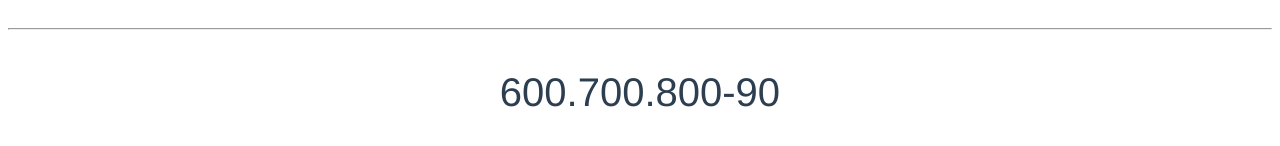
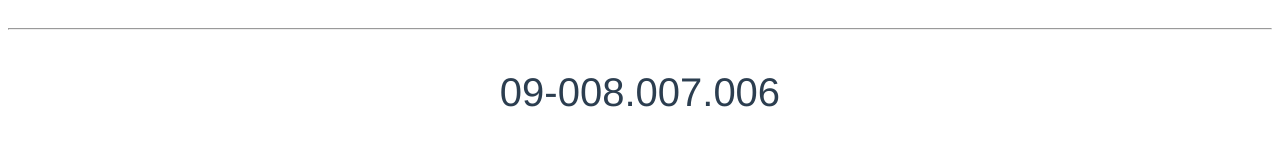
Before and after one commit to jnishizima/vuejs, a Vue app in the folder filtros-mixins/: page / in a window 1280 px wide. Shown: the part 178-324 px from the top of the page. Built offline with nearby package versions, Linux system fonts and the light colour scheme.

Commit message:
Filtro Global e Como Encadear Múltiplos Filtros

```diff
--- a/filtros-mixins/src/App.vue
+++ b/filtros-mixins/src/App.vue
@@ -2,7 +2,7 @@
 	<div id="app">
 		<h1>Filtros & Mixins</h1>
 		<hr>
-		<p>{{ cpf | mascaraCpf }}</p>
+		<p>{{ cpf | mascaraCpf | inverter }}</p>
 	</div>
 </template>
 
--- a/filtros-mixins/src/main.js
+++ b/filtros-mixins/src/main.js
@@ -3,6 +3,10 @@ import App from './App.vue'
 
 Vue.config.productionTip = false
 
+Vue.filter('inverter', function(valor) {
+	return valor.split('').reverse().join('')
+})
+
 new Vue({
 	render: h => h(App)
 }).$mount('#app')
```
